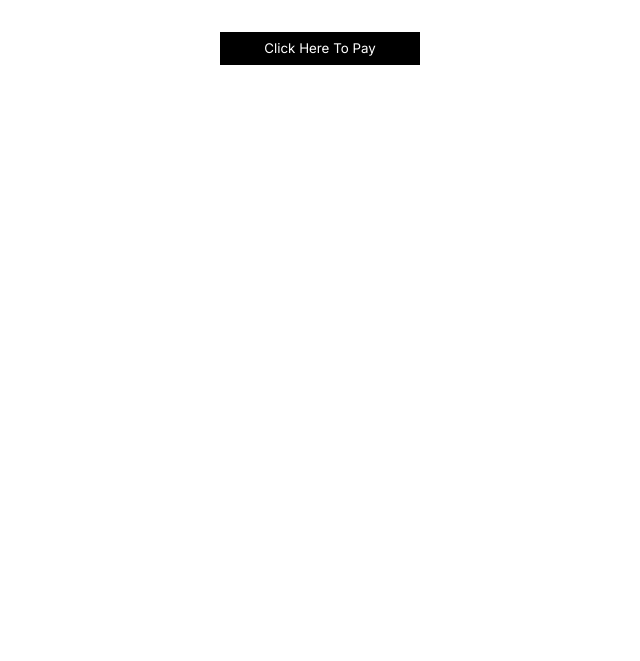
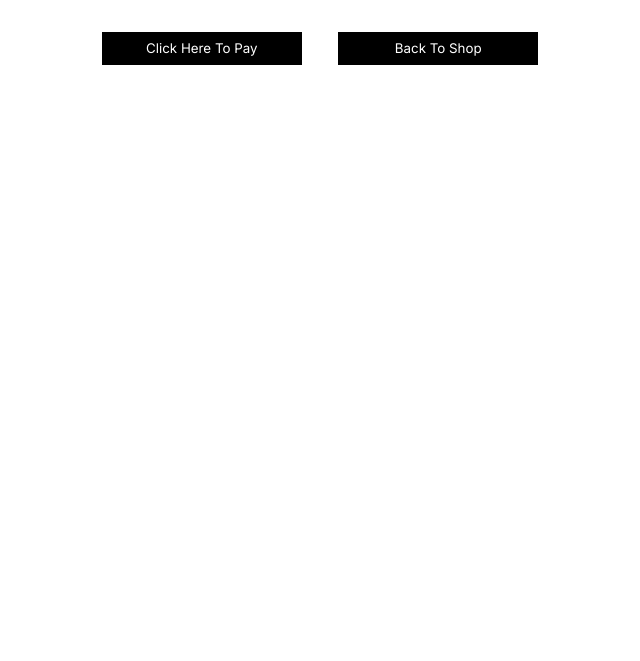
Before and after one commit to Lovegupta112/MeShop-Cart-Website, a plain HTML site: page razorpay/index.html in a window 1280 px wide. Shown: the part 139-800 px from the top of the page, without its empty margins (320-960 px from the left). Drawn offline with Linux system fonts and the light colour scheme.

Commit message:
added back to shop button in razorpaypage

```diff
--- a/razorpay/index.html
+++ b/razorpay/index.html
@@ -12,6 +12,7 @@
     <div class="redirectRazorPay-container">
         <h1>RazorPay Payment Page</h1>
         <button id="rzp-button1">Click Here To Pay</button>
+        <button id="backToShopBtn">Back To Shop</button>
         <script src="https://checkout.razorpay.com/v1/checkout.js"></script>
         <script src="./script.js"></script>
     </div>
--- a/razorpay/script.js
+++ b/razorpay/script.js
@@ -19,3 +19,8 @@ document.getElementById("rzp-button1").onclick = function (e) {
     localStorage.removeItem('cart');
     e.preventDefault();
   };
+
+  document.getElementById('backToShopBtn').onclick=function(){
+
+    location.href='../shop'
+  }
--- a/razorpay/style.css
+++ b/razorpay/style.css
@@ -18,12 +18,12 @@
     font-size:3rem;
     margin: 2rem auto;
   }
-  #rzp-button1{
+  #rzp-button1,#backToShopBtn{
     width:200px;
     line-height: 2.5;
     background-color:var(--black);
     border: none;
     color:var(--white);
     cursor: pointer;
-    margin:1rem auto;
+    margin:1rem;
   }
```
